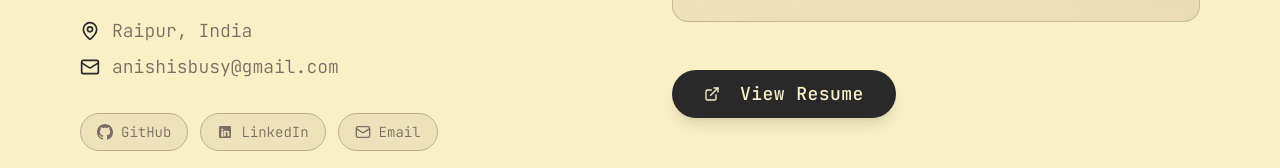
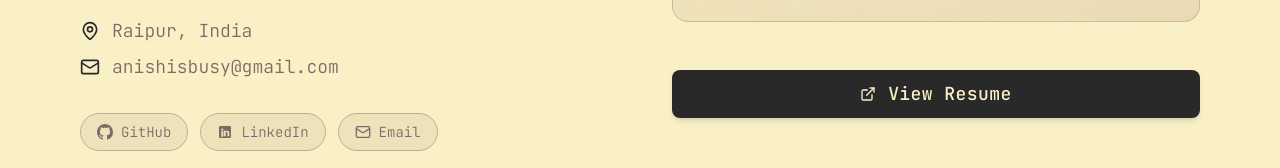
Before and after one commit to Sarcastic-Soul/Portfolio, a Next.js app: page / in a window 1280 px wide. Shown: the part 580-748 px from the top of the page. Built offline with nearby package versions, Linux system fonts and the light colour scheme.

Commit message:
resume link

```diff
--- a/components/sections/hero.tsx
+++ b/components/sections/hero.tsx
@@ -102,13 +102,13 @@ export function Hero() {
             {/* Interactive Motto & Philosophy Quote */}
             <InteractiveQuote />
 
-            <div className="pt-2">
+            <div className="pt-2 w-full">
               <Button
                 onClick={handleDownloadResume}
                 size="lg"
-                className="bg-primary text-primary-foreground hover:bg-primary/90 rounded-full px-8 py-6 text-lg font-medium tracking-wide transition-all duration-300 shadow-lg hover:shadow-primary/20"
+                className="w-full bg-primary text-primary-foreground hover:bg-primary/90 rounded-lg px-8 py-6 text-lg font-medium tracking-wide transition-all duration-300 shadow-md hover:shadow-lg flex items-center justify-center gap-3"
               >
-                <ExternalLink className="mr-3 h-5 w-5" />
+                <ExternalLink className="h-5 w-5" />
                 View Resume
               </Button>
             </div>
```
